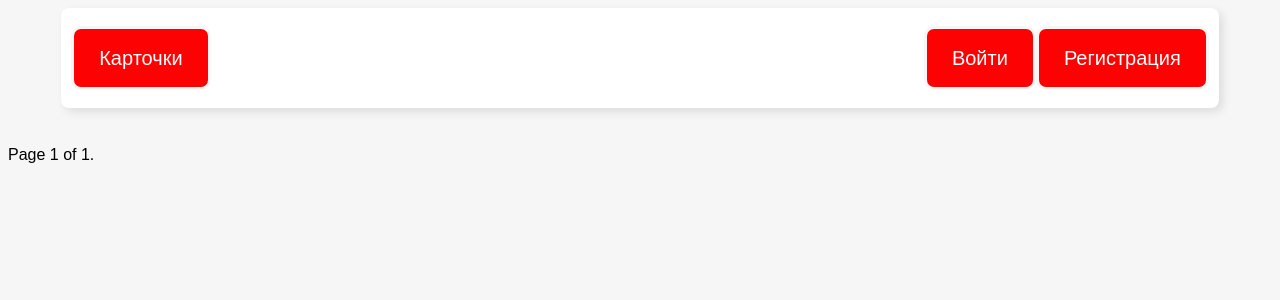
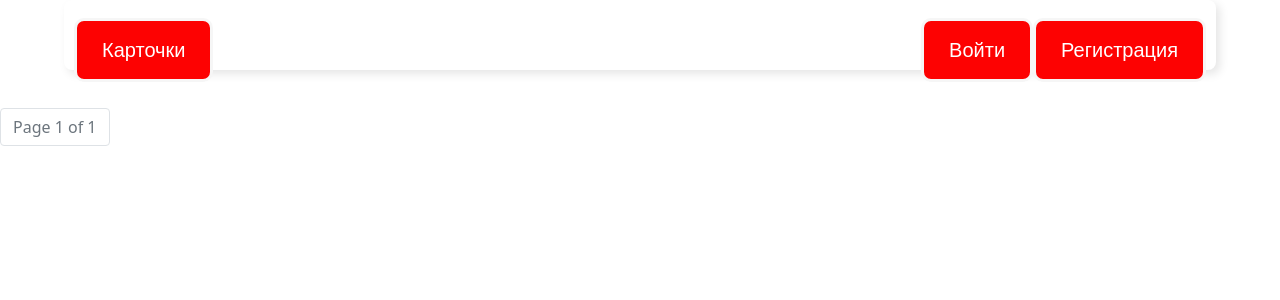
Before and after one commit to nazaroviktor2/michelin-dictator, a Django app: page / in a window 1280 px wide. Shown: the top 300 px of the page. Run offline with Django 4.2, Linux system fonts and the light colour scheme; data that the repository does not hold is empty.

Commit message:
new paginator

```diff
--- a/michelinDictator/templates/index.html
+++ b/michelinDictator/templates/index.html
@@ -1,5 +1,7 @@
  {% extends 'base.html' %}
  {% block content %}
+ <link href="https://cdn.jsdelivr.net/npm/bootstrap@5.0.2/dist/css/bootstrap.min.css" rel="stylesheet" integrity="sha384-EVSTQN3/azprG1Anm3QDgpJLIm9Nao0Yz1ztcQTwFspd3yD65VohhpuuCOmLASjC" crossorigin="anonymous">
+
 <body>
  <style>
     .container {
@@ -75,17 +77,24 @@
 
 
     {% endfor %}
-   <div>
-  <span>
-    {% if cards.has_previous %}
-      <a href="?page={{ cards.previous_page_number }}">Previous</a>
-    {% endif %}
-    <span>
-      Page {{ cards.number }} of {{cards.paginator.num_pages }}.
-    </span>
-    {% if cards.has_next %}
-      <a href="?page={{ cards.next_page_number }}">Next</a>
-    {% endif %}
-  </span>
-</div>
+    <nav aria-label="Page navigation example">
+      <ul class="pagination">
+        {% if cards.has_previous %}
+        <li class="page-item">
+          <a href="?page={{ cards.previous_page_number }}" class="page-link">Previous</a>
+        </li>
+        {% endif %}
+        <!-- БЛОК НИЖЕ ТЕБЕ МЕНЯТЬ!!-->
+          <li class="page-item disabled">
+            <a href="#" class="page-link">Page {{ cards.number }} of {{cards.paginator.num_pages }}</a>
+          </li>
+        {% if cards.has_next %}
+        <li class="page-item ">
+          <a href="?page={{ cards.next_page_number }}" class="page-link">Next</a>
+        </li>
+        {% endif %}
+      </ul>
+    </nav>
+
+
 {% endblock %}
```
